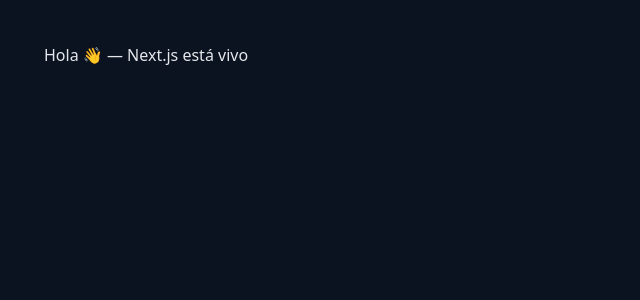
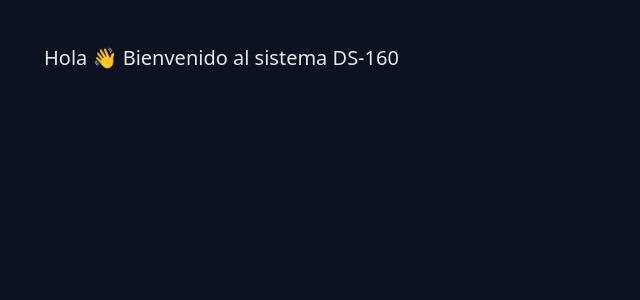
Before and after one commit to robertotitus86/ds160-app, a Next.js app: page / in a window 1280 px wide. Shown: the top 300 px of the page, without its empty margins (0-640 px from the left). Built offline with nearby package versions, Linux system fonts and the light colour scheme.

Commit message:
Update greeting message and style in Page component

```diff
--- a/app/page.tsx
+++ b/app/page.tsx
@@ -1,3 +1,7 @@
 export default function Page() {
-  return <main style={{padding:20}}>Hola 👋 — Next.js está vivo</main>;
+  return (
+    <main style={{ padding: 20, fontSize: 20 }}>
+      Hola 👋 Bienvenido al sistema DS-160
+    </main>
+  );
 }
```
